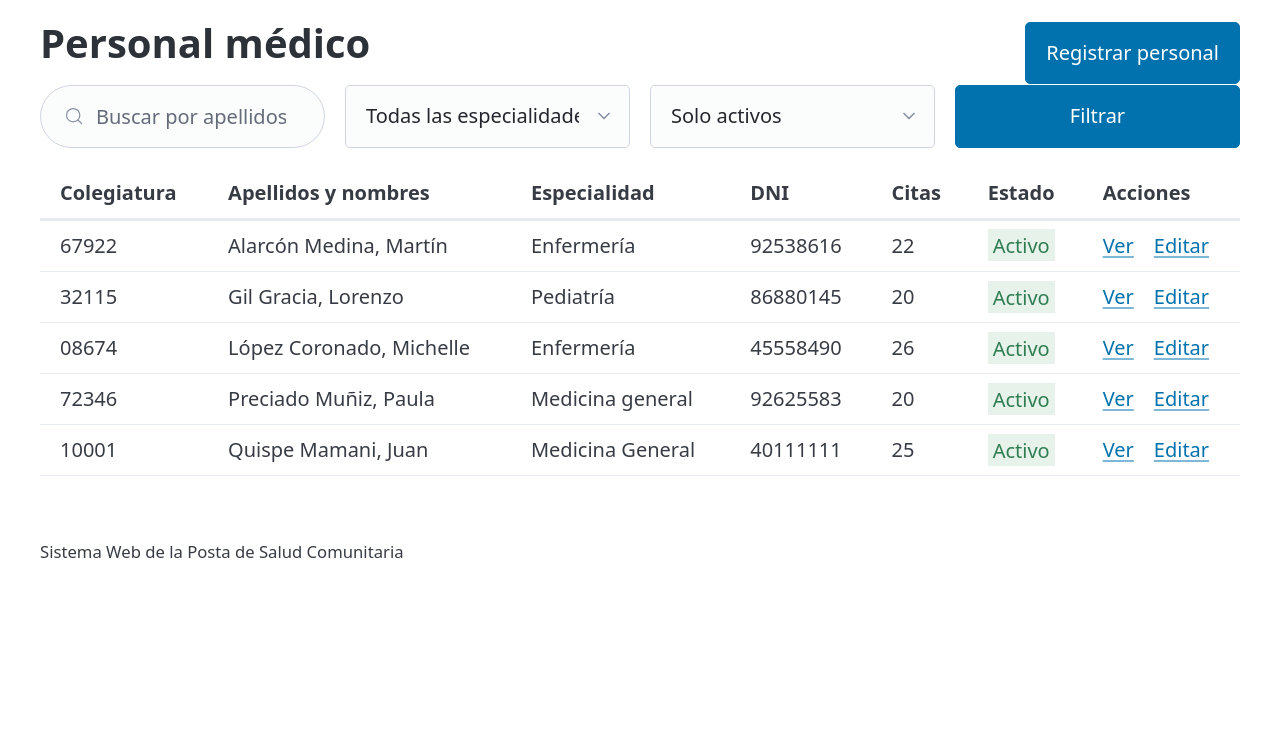
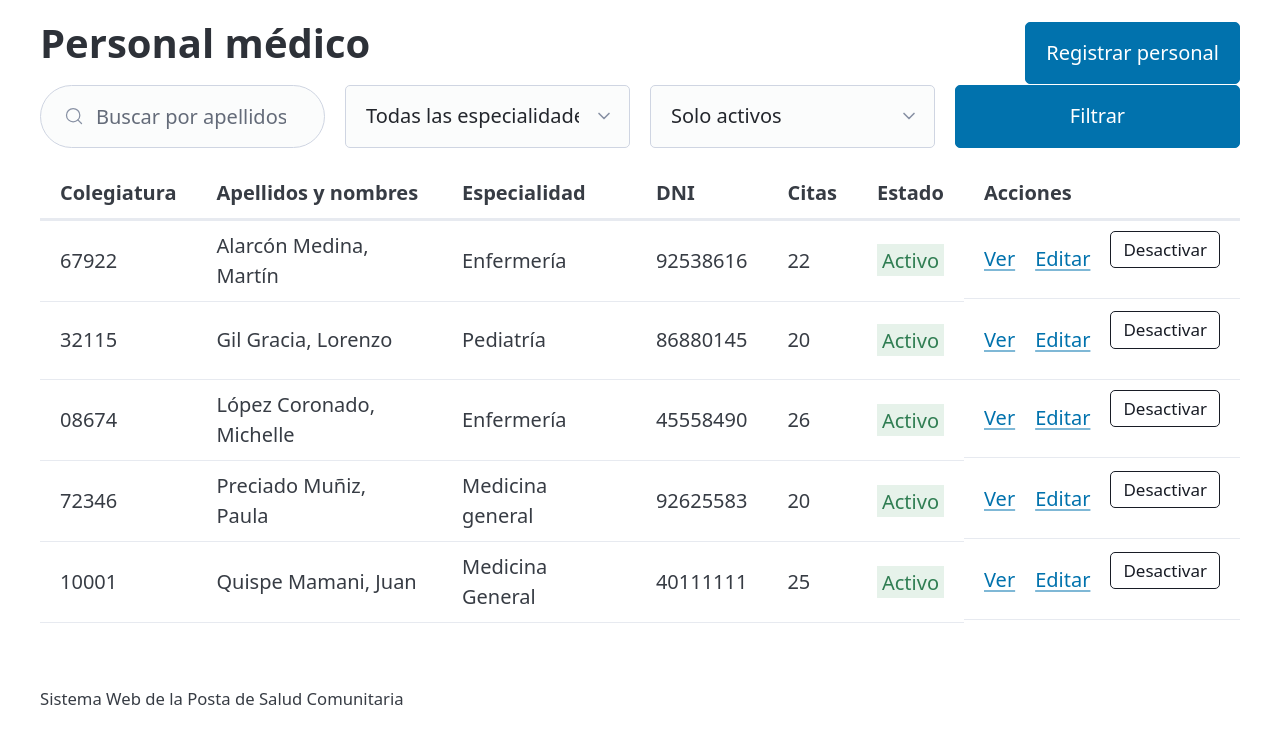
Before and after one commit to Paulo-124/posta-salud, a Laravel app: page /personal-medico in a window 1280 px wide. Shown: the part 110-843 px from the top of the page. Before the commit the page ends 668 px from the top, so only its background shows below. Run offline with Laravel 12, Linux system fonts and the light colour scheme; data comes from the database, SQL or seed files in the repository; some libraries are stand-ins or nearby versions.

Commit message:
feat: agrega activacion y desactivacion de personal medico

```diff
--- a/app/Http/Controllers/PersonalMedicoController.php
+++ b/app/Http/Controllers/PersonalMedicoController.php
@@ -87,4 +87,28 @@ class PersonalMedicoController extends Controller
             ->route('personal-medico.show', $personalMedico)
             ->with('ok', 'Datos actualizados correctamente.');
     }
+
+    public function cambiarEstado(PersonalMedico $personalMedico)
+    {
+        // Si se va a desactivar, verificar que no tenga citas futuras programadas
+        if ($personalMedico->activo) {
+            $citasPendientes = $personalMedico->citas()
+                ->where('estado', 'programada')
+                ->where('fecha_hora', '>=', now())
+                ->count();
+
+            if ($citasPendientes > 0) {
+                return back()->with('error',
+                    "No se puede desactivar: el profesional tiene {$citasPendientes} cita(s) programada(s) pendiente(s).");
+            }
+        }
+
+        $personalMedico->update(['activo' => ! $personalMedico->activo]);
+
+        $mensaje = $personalMedico->activo
+            ? 'Profesional reactivado correctamente.'
+            : 'Profesional desactivado correctamente.';
+
+        return back()->with('ok', $mensaje);
+    }
 }
--- a/resources/views/personal-medico/index.blade.php
+++ b/resources/views/personal-medico/index.blade.php
@@ -65,6 +65,15 @@
                         <td class="acciones">
                             <a href="{{ route('personal-medico.show', $medico) }}">Ver</a>
                             <a href="{{ route('personal-medico.edit', $medico) }}">Editar</a>
+
+                            <form method="POST" action="{{ route('personal-medico.estado', $medico) }}" style="margin: 0;">
+                                @csrf
+                                @method('PATCH')
+                                <button type="submit" class="outline {{ $medico->activo ? 'contrast' : '' }}"
+                                    style="padding: 0.25rem 0.6rem; font-size: 0.85rem;">
+                                    {{ $medico->activo ? 'Desactivar' : 'Reactivar' }}
+                                </button>
+                            </form>
                         </td>
                     </tr>
                 @endforeach
```
Also changed, not shown: resources/views/personal-medico/show.blade.php (+9 -0 lines).
